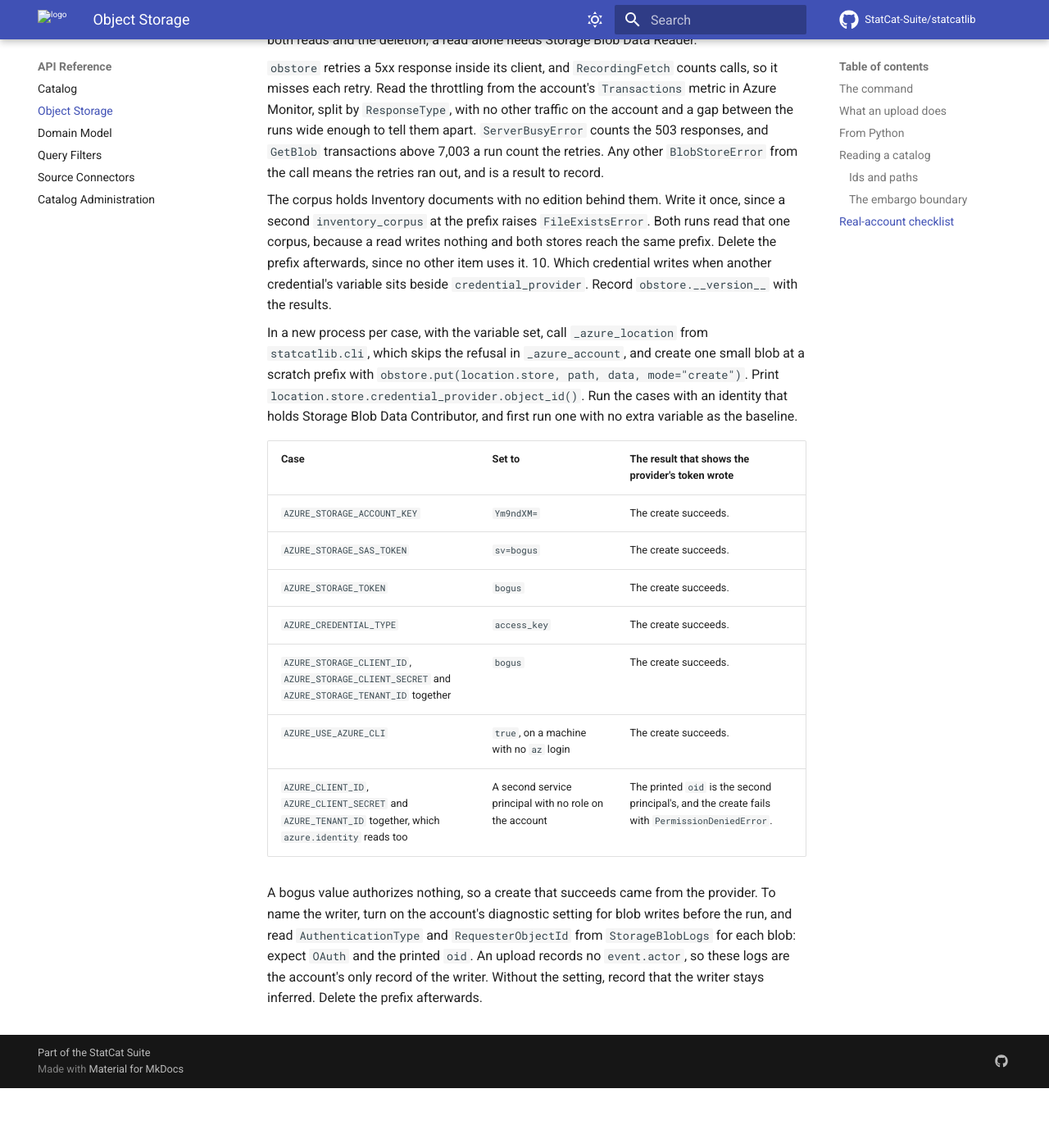
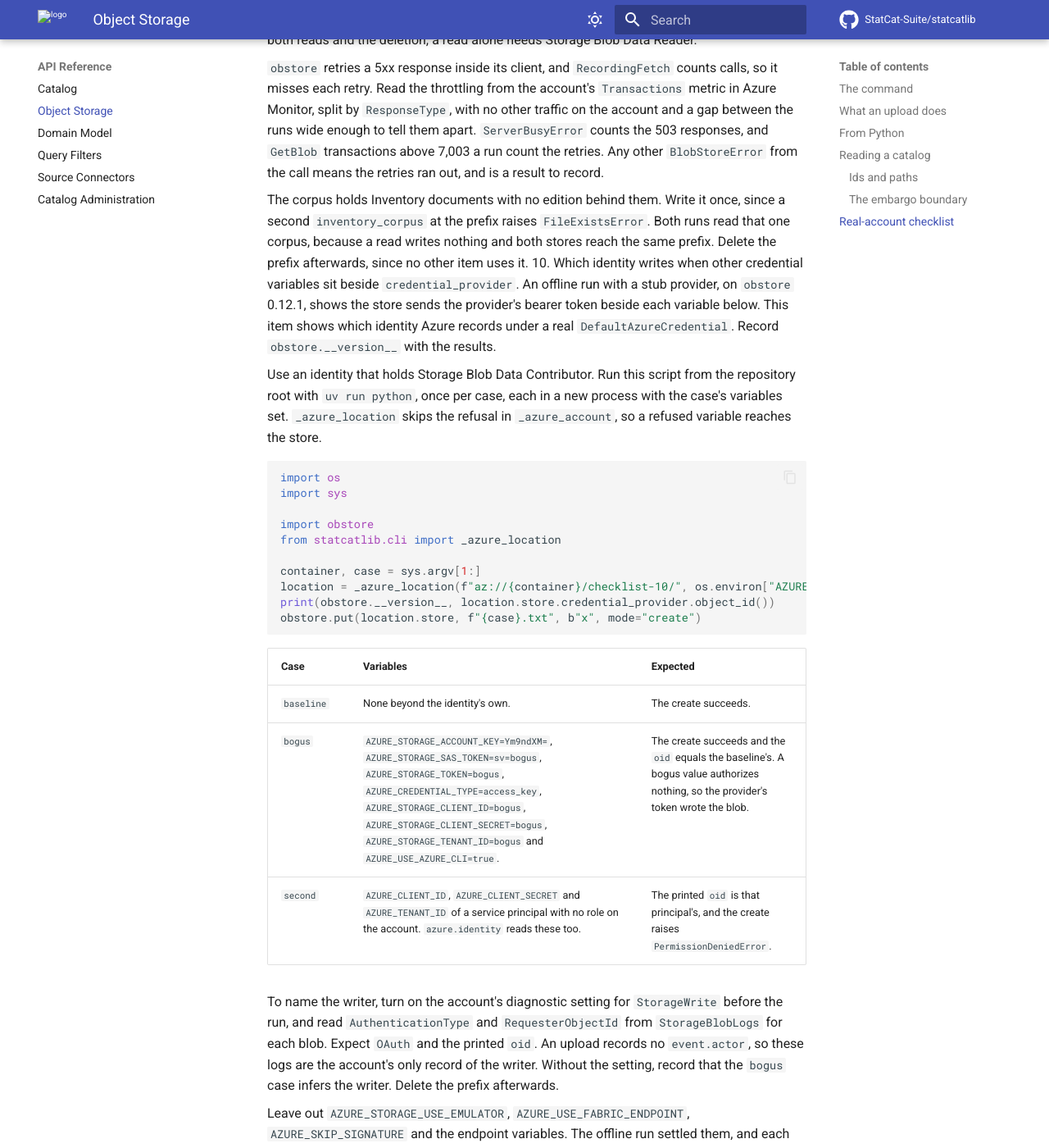
Before and after one commit to StatCat-Suite/statcatlib, an MkDocs documentation site: the page built from docs/api/blob.md, in a window 1280 px wide and 1400 px high, scrolled down 6197 px. Shown: the whole window at 82% size. Built offline with MkDocs 1.6.1 and Material for MkDocs 9.7.7, drawn with Linux system fonts in a browser that asks for light colours; comment, search, counter and statistics services are not loaded; before the commit the page ends 7524 px from its top, so only the background shows below that; some of the changed text lies outside the part shown.

Commit message:
docs(blob): limit checklist item 10 to what an offline run leaves open (GH-134)

````diff
--- a/docs/api/blob.md
+++ b/docs/api/blob.md
@@ -261,29 +261,42 @@ the same pass and feeds Phase 6, serving.
     a second `inventory_corpus` at the prefix raises `FileExistsError`. Both runs read that
     one corpus, because a read writes nothing and both stores reach the same prefix. Delete
     the prefix afterwards, since no other item uses it.
-10. Which credential writes when another credential's variable sits beside
-    `credential_provider`. Record `obstore.__version__` with the results.
+10. Which identity writes when other credential variables sit beside
+    `credential_provider`. An offline run with a stub provider, on `obstore` 0.12.1, shows
+    the store sends the provider's bearer token beside each variable below. This item shows
+    which identity Azure records under a real `DefaultAzureCredential`. Record
+    `obstore.__version__` with the results.
 
-    In a new process per case, with the variable set, call `_azure_location` from
-    `statcatlib.cli`, which skips the refusal in `_azure_account`, and create one small
-    blob at a scratch prefix with `obstore.put(location.store, path, data, mode="create")`.
-    Print `location.store.credential_provider.object_id()`. Run the cases with an identity
-    that holds Storage Blob Data Contributor, and first run one with no extra variable as
-    the baseline.
+    Use an identity that holds Storage Blob Data Contributor. Run this script from the
+    repository root with `uv run python`, once per case, each in a new process with the
+    case's variables set. `_azure_location` skips the refusal in `_azure_account`, so a
+    refused variable reaches the store.
 
-    | Case | Set to | The result that shows the provider's token wrote |
+    ```python
+    import os
+    import sys
+
+    import obstore
+    from statcatlib.cli import _azure_location
+
+    container, case = sys.argv[1:]
+    location = _azure_location(f"az://{container}/checklist-10/", os.environ["AZURE_STORAGE_ACCOUNT_NAME"])
+    print(obstore.__version__, location.store.credential_provider.object_id())
+    obstore.put(location.store, f"{case}.txt", b"x", mode="create")
+    ```
+
+    | Case | Variables | Expected |
     |---|---|---|
-    | `AZURE_STORAGE_ACCOUNT_KEY` | `Ym9ndXM=` | The create succeeds. |
-    | `AZURE_STORAGE_SAS_TOKEN` | `sv=bogus` | The create succeeds. |
-    | `AZURE_STORAGE_TOKEN` | `bogus` | The create succeeds. |
-    | `AZURE_CREDENTIAL_TYPE` | `access_key` | The create succeeds. |
-    | `AZURE_STORAGE_CLIENT_ID`, `AZURE_STORAGE_CLIENT_SECRET` and `AZURE_STORAGE_TENANT_ID` together | `bogus` | The create succeeds. |
-    | `AZURE_USE_AZURE_CLI` | `true`, on a machine with no `az` login | The create succeeds. |
-    | `AZURE_CLIENT_ID`, `AZURE_CLIENT_SECRET` and `AZURE_TENANT_ID` together, which `azure.identity` reads too | A second service principal with no role on the account | The printed `oid` is the second principal's, and the create fails with `PermissionDeniedError`. |
+    | `baseline` | None beyond the identity's own. | The create succeeds. |
+    | `bogus` | `AZURE_STORAGE_ACCOUNT_KEY=Ym9ndXM=`, `AZURE_STORAGE_SAS_TOKEN=sv=bogus`, `AZURE_STORAGE_TOKEN=bogus`, `AZURE_CREDENTIAL_TYPE=access_key`, `AZURE_STORAGE_CLIENT_ID=bogus`, `AZURE_STORAGE_CLIENT_SECRET=bogus`, `AZURE_STORAGE_TENANT_ID=bogus` and `AZURE_USE_AZURE_CLI=true`. | The create succeeds and the `oid` equals the baseline's. A bogus value authorizes nothing, so the provider's token wrote the blob. |
+    | `second` | `AZURE_CLIENT_ID`, `AZURE_CLIENT_SECRET` and `AZURE_TENANT_ID` of a service principal with no role on the account. `azure.identity` reads these too. | The printed `oid` is that principal's, and the create raises `PermissionDeniedError`. |
 
-    A bogus value authorizes nothing, so a create that succeeds came from the provider. To
-    name the writer, turn on the account's diagnostic setting for blob writes before the
-    run, and read `AuthenticationType` and `RequesterObjectId` from `StorageBlobLogs` for
-    each blob: expect `OAuth` and the printed `oid`. An upload records no `event.actor`, so
-    these logs are the account's only record of the writer. Without the setting, record
-    that the writer stays inferred. Delete the prefix afterwards.
+    To name the writer, turn on the account's diagnostic setting for `StorageWrite` before
+    the run, and read `AuthenticationType` and `RequesterObjectId` from `StorageBlobLogs`
+    for each blob. Expect `OAuth` and the printed `oid`. An upload records no `event.actor`,
+    so these logs are the account's only record of the writer. Without the setting, record
+    that the `bogus` case infers the writer. Delete the prefix afterwards.
+
+    Leave out `AZURE_STORAGE_USE_EMULATOR`, `AZURE_USE_FABRIC_ENDPOINT`,
+    `AZURE_SKIP_SIGNATURE` and the endpoint variables. The offline run settled them, and
+    each sends the write to another host or unsigned.
````
